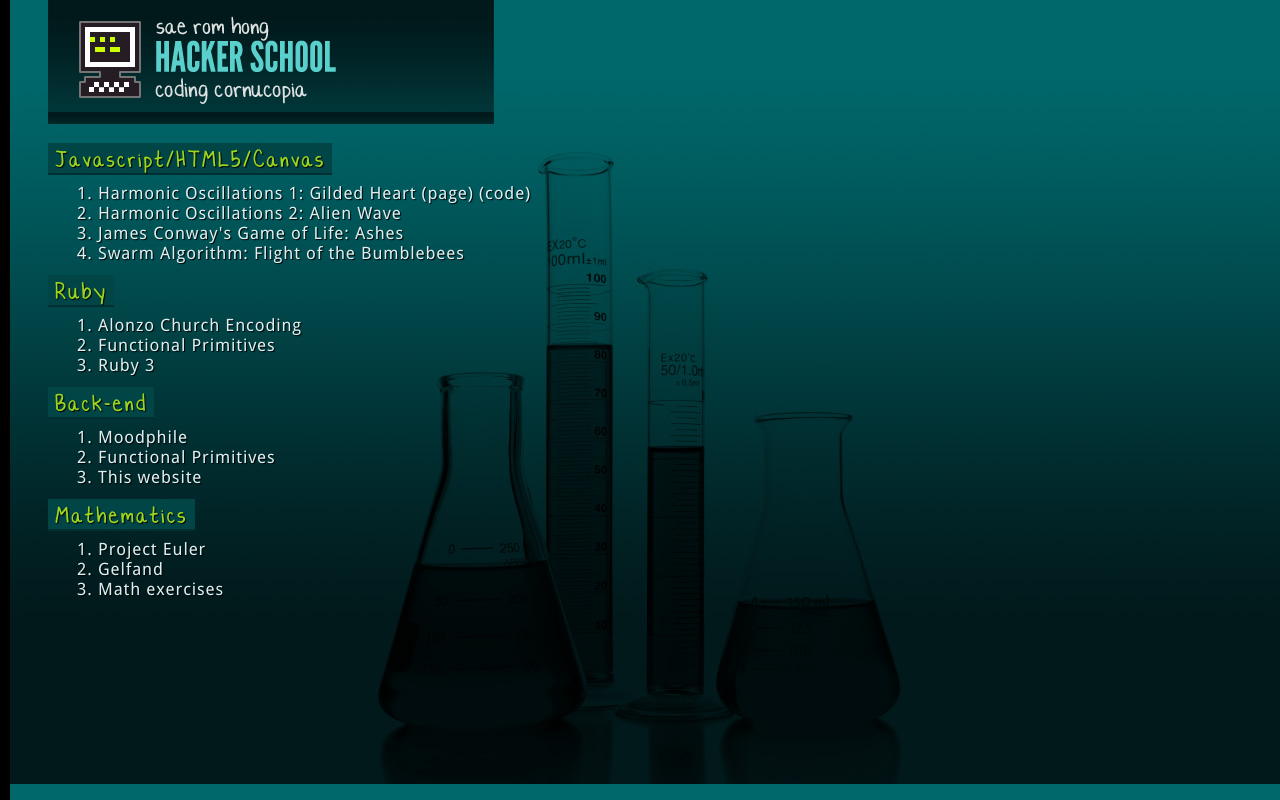
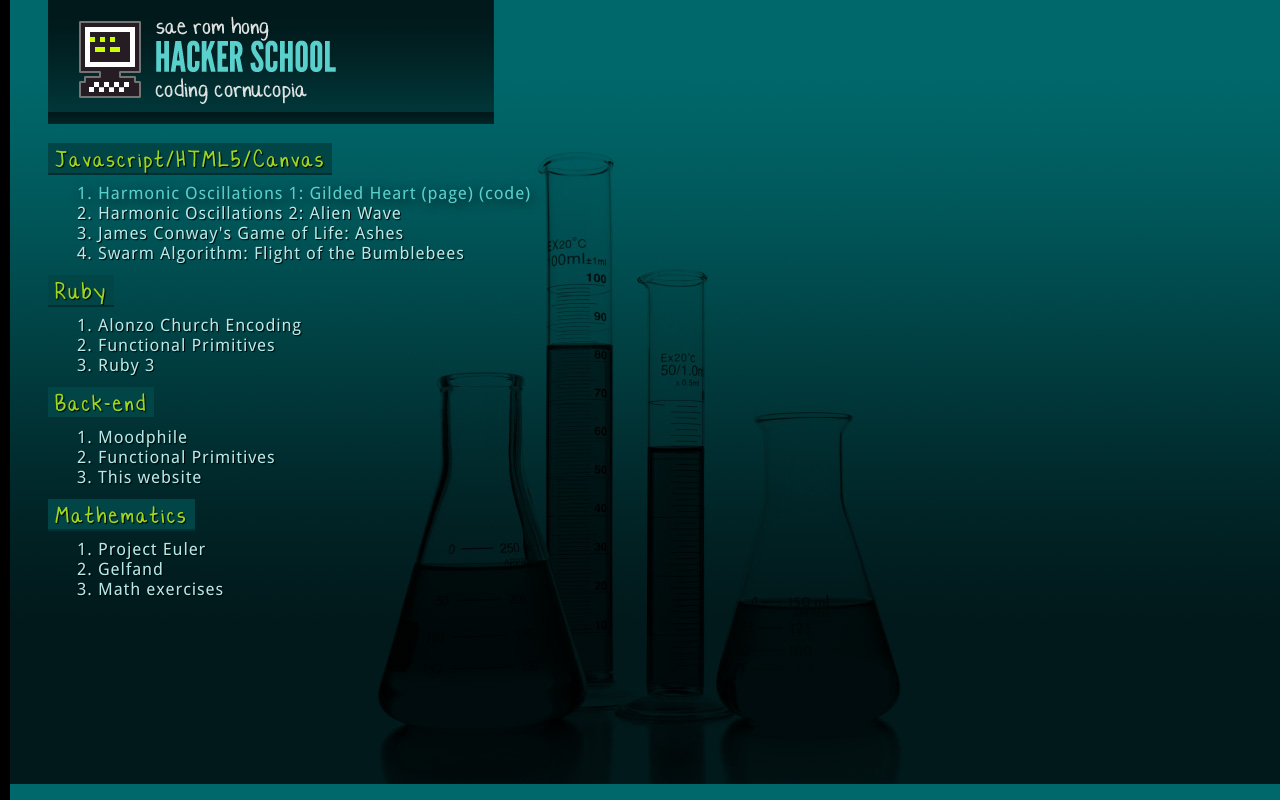
Before and after one commit to syntacticsugar/Hacker_School_Coding_Portfolio, a plain HTML site: page index.html in a window 1280 px wide. In both pictures the pointer is over the item "Harmonic Oscillations 1: Gilded Heart (page) (code)". Drawn offline with Linux system fonts and the light colour scheme; a web font is replaced by a local one.

Commit message:
adds emphasis shadow to list-item hover

```diff
--- a/css/styles.css
+++ b/css/styles.css
@@ -167,12 +167,16 @@ h1:hover{
 
 #projects ol,li {
   font-family: 'DroidSansRegular';
-  color: #dcf0f1;
+  color: #b7e9e8;
   margin-left: 25px;
   font-size: 17px;
   letter-spacing: 0.05em;
   text-shadow: 1px 1px 1px #000;
   width: 100%;
+}
+#projects li:hover {
+  color: #5ad0cd;
+  text-shadow: 3px 3px 11px #001d1f;
 }
 
 .individual {
```
